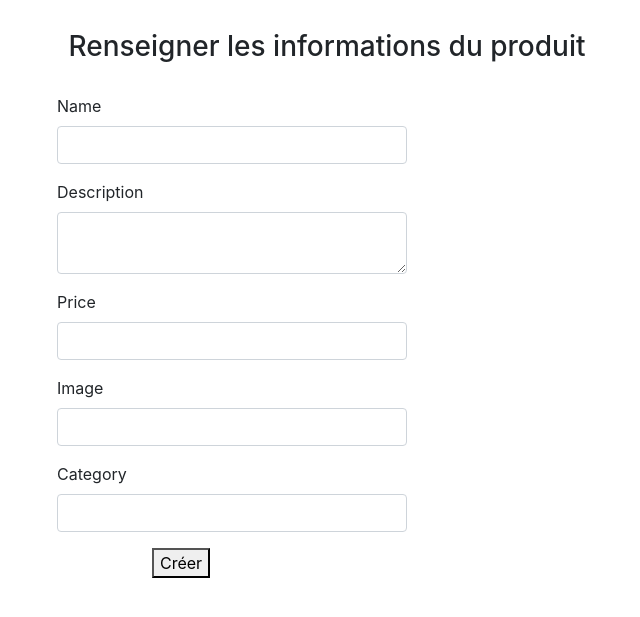
After one commit to laye1009/my_menus, a Symfony app: template templates/items/create_item.html.twig in a window 1280 px wide. The commit adds this page. Shown: the top 617 px of the page, without its empty margins (313-953 px from the left). Run offline with Twig, Linux system fonts and the light colour scheme; the template is opened without the code that fills it, so the values that code supplies are empty; form fields are guessed from the names that the template uses; some libraries are stand-ins or nearby versions.

Commit message:
creation item

```diff
--- a/config/services.yaml
+++ b/config/services.yaml
@@ -4,12 +4,15 @@
 # Put parameters here that don't need to change on each machine where the app is deployed
 # https://symfony.com/doc/current/best_practices.html#use-parameters-for-application-configuration
 parameters:
+    image_directory: '%kernel.project_dir%/public/images'
 
 services:
     # default configuration for services in *this* file
     _defaults:
         autowire: true      # Automatically injects dependencies in your services.
         autoconfigure: true # Automatically registers your services as commands, event subscribers, etc.
+        bind:
+            $uploadpath: '%kernel.project_dir%/public/images'
 
     # makes classes in src/ available to be used as services
     # this creates a service per class whose id is the fully-qualified class name
--- a/templates/base.html.twig
+++ b/templates/base.html.twig
@@ -28,6 +28,13 @@
         {% endblock %}
     </head>
     <body>
-        {% block body %}{% endblock %}
+        {% block body %}
+            {% for messsage in app.flashes('success') %}
+                <div class="alert alert-success">
+                    {# {{message}} #}
+                    {{dump(app.flashes())}}
+                </div>
+            {% endfor %}
+        {% endblock %}
     </body>
 </html>
--- /dev/null
+++ b/templates/items/create_item.html.twig
@@ -0,0 +1,60 @@
+{% extends 'base.html.twig' %}
+{% block body %}
+
+    <div class="container">
+        <h3 class="text-center" style="margin-top:30px;margin-bottom:30px;">
+            Renseigner les informations du produit
+        </h3>
+        {{form_start(form)}}
+        <div class="row">
+            <div class="col-3">
+            </div>
+            <div class="col-4">
+                {{form_row(form.name)}}
+            </div>
+        </div>
+
+        <div class="row">
+            <div class="col-3">
+            </div>
+            <div class="col-4">
+                {{form_row(form.description)}}
+            </div>
+        </div>
+        <div class="row">
+            <div class="col-3">
+            </div>
+            <div class="col-4">
+                {{form_row(form.price)}}
+            </div>
+        </div>
+        <div class="row">
+            <div class="col-3">
+            </div>
+            <div class="col-4">
+                {{form_row(form.image)}}
+            </div>
+        </div>
+        <div class="row">
+            <div class="col-3">
+            </div>
+            <div class="col-4">
+                {{form_row(form.category)}}
+            </div>
+        </div>
+        <div class="row">
+            <div class="col-4">
+            </div>
+            <div class="col-6">
+                <button type="submit">Créer</button>
+            </div>
+        </div>
+        {{form_end(form)}}
+    </div>
+
+    {#{{form_start(form)}}
+         {{form_widget(form)}}
+    {{form_end(form)}}#}
+
+
+{% endblock %}
--- a/templates/items/getItem.html.twig
+++ b/templates/items/getItem.html.twig
@@ -63,6 +63,7 @@
                 <span style='position:absolute;left:80%' class='fa fa-shopping-cart'></div>\
                 <a href=''><span class='badge badge-warning'>voir le panier</span></a>");
             }*/
+            $('#nb').text(sessionStorage.getItem('panier').split(',').length);
             $('#voir').on("click",function(){
                 event.preventDefault();
                 var ids = sessionStorage.getItem("panier");
--- a/templates/items/panier.html.twig
+++ b/templates/items/panier.html.twig
@@ -11,7 +11,7 @@
         </span>
         <span style="position:absolute;" class="fa fa-shpping-cart"></div>
         <a href="">
-            <span id="voir" class="badge badge-warning" data-voir="voir">voir le panier</span>
+            <span id="voir" class="badge badge-warning" data-voir="voir">Voir le panier</span>
         </a>
         <div id="voirpanier"></div>
     </div>
```
Also changed, not shown: src/Controller/ItemsController.php (+29 -0 lines), src/Form/ItemsType.php (added, +46 -0 lines), src/Service/UploaderHelper.php (added, +24 -0 lines), public/images/pizza-624ac13cda4c7.jpg (added), 1 other file.
